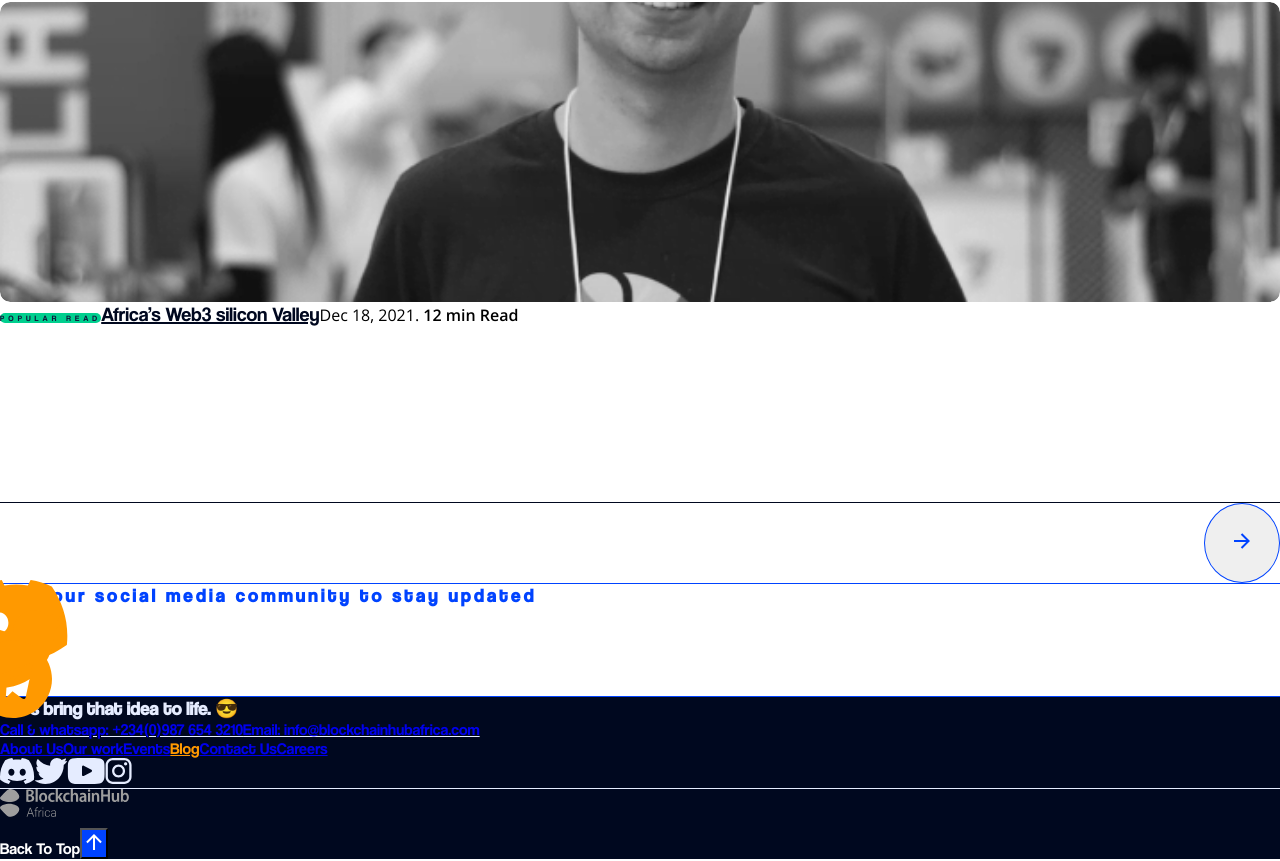
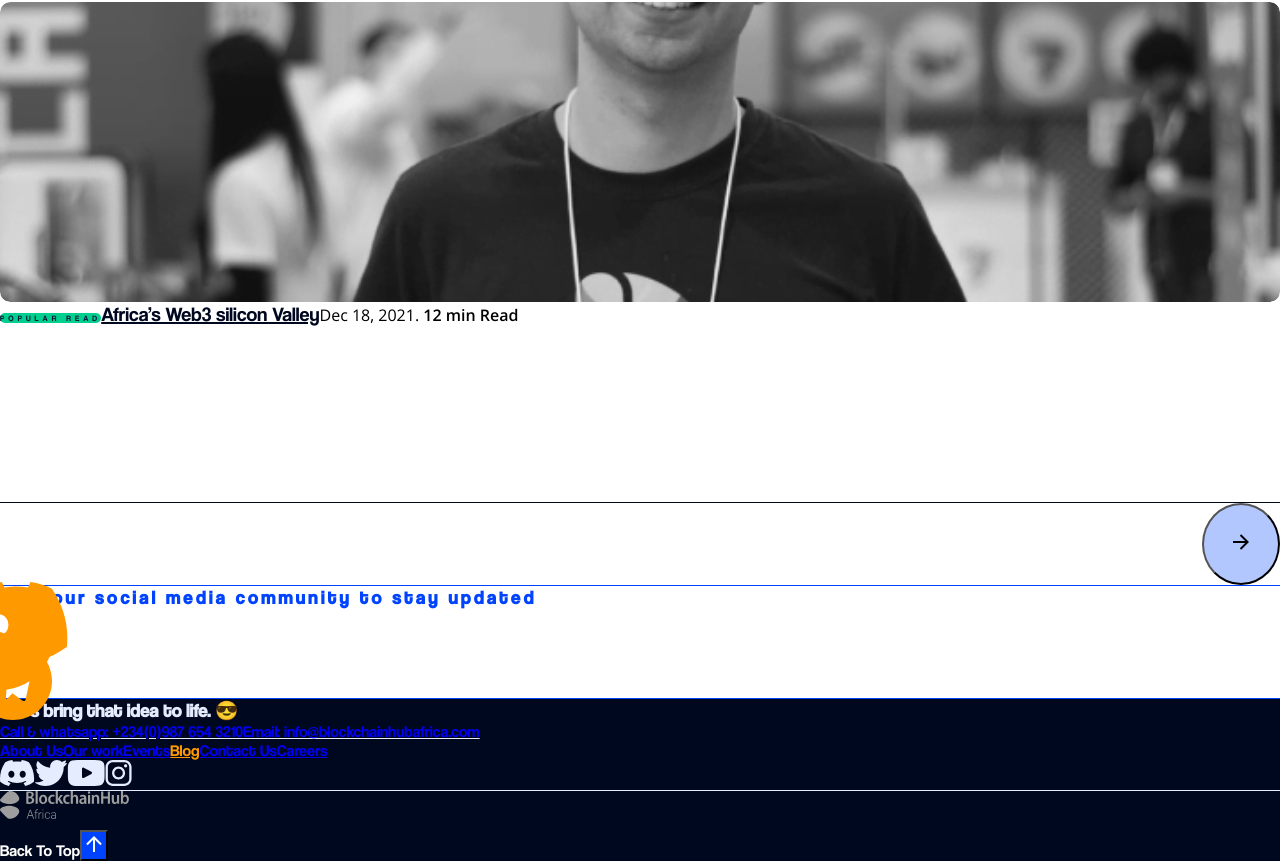
Before and after one commit to blockchainhubafrica/website-frontend, a Next.js app: page /blog in a window 1280 px wide. Shown: the part 3370-4231 px from the top of the page. Built offline with nearby package versions, Linux system fonts and the light colour scheme.

Commit message:
--refactor: style fixes

```diff
--- a/pages/blog/blog.module.css
+++ b/pages/blog/blog.module.css
@@ -109,6 +109,12 @@
     justify-content: flex-end;
 }
 
+.button-container button {
+    padding: 25px;
+    background: #b3c7ff;
+    border-radius: 50%;
+}
+
 
 
 .detail-container * {
@@ -144,17 +150,17 @@
     width: 100%;
 }
 
-
-
-.button-container button {
+.detail-container .button-container button {
     padding: 25px;
     border: 1px solid var(--app-blue-400);
     border-radius: 50%;
+    background: transparent;
 }
 
-.button-container button svg path {
+.detail-container .button-container button svg path {
     fill: var(--app-blue-400);
 }
+
 
 .button-container button:hover {
     transform: scale(1.15);
```
